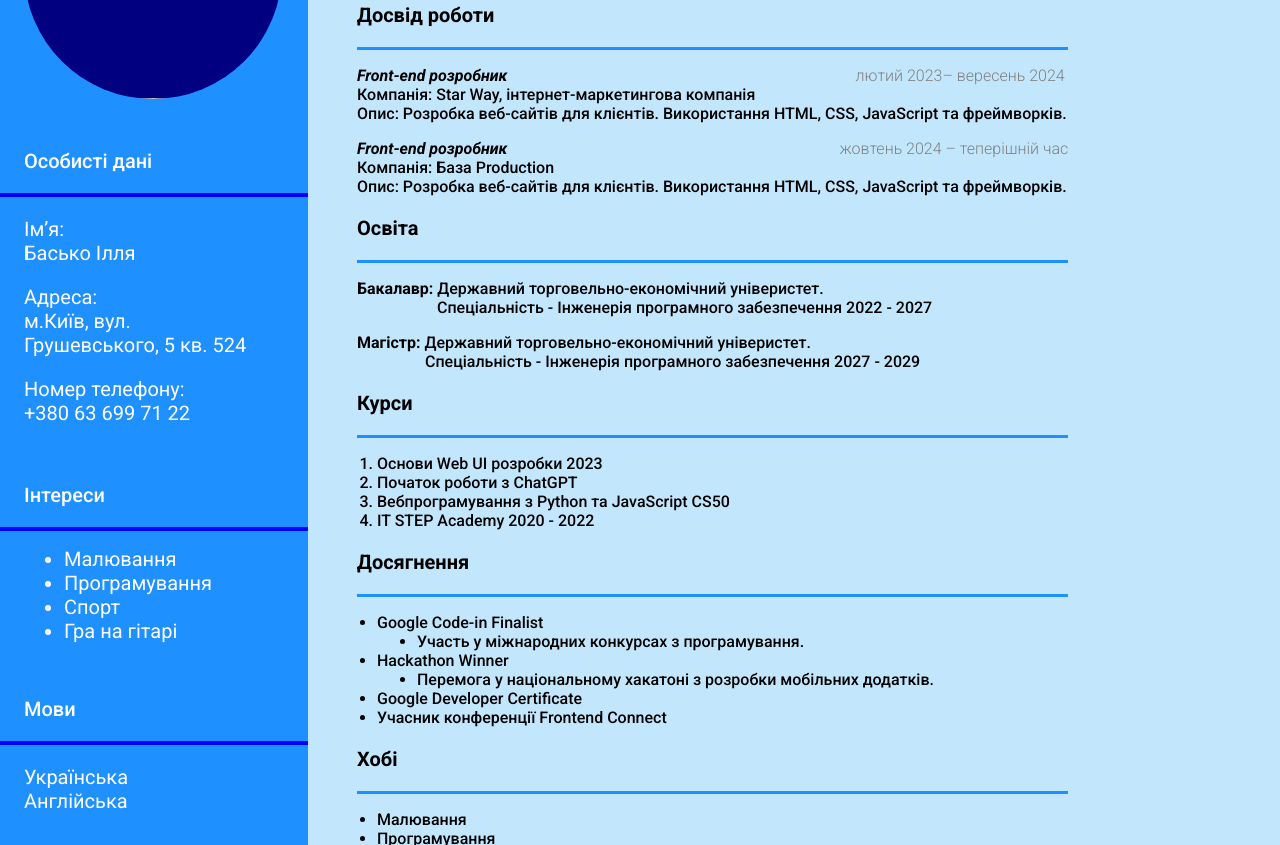
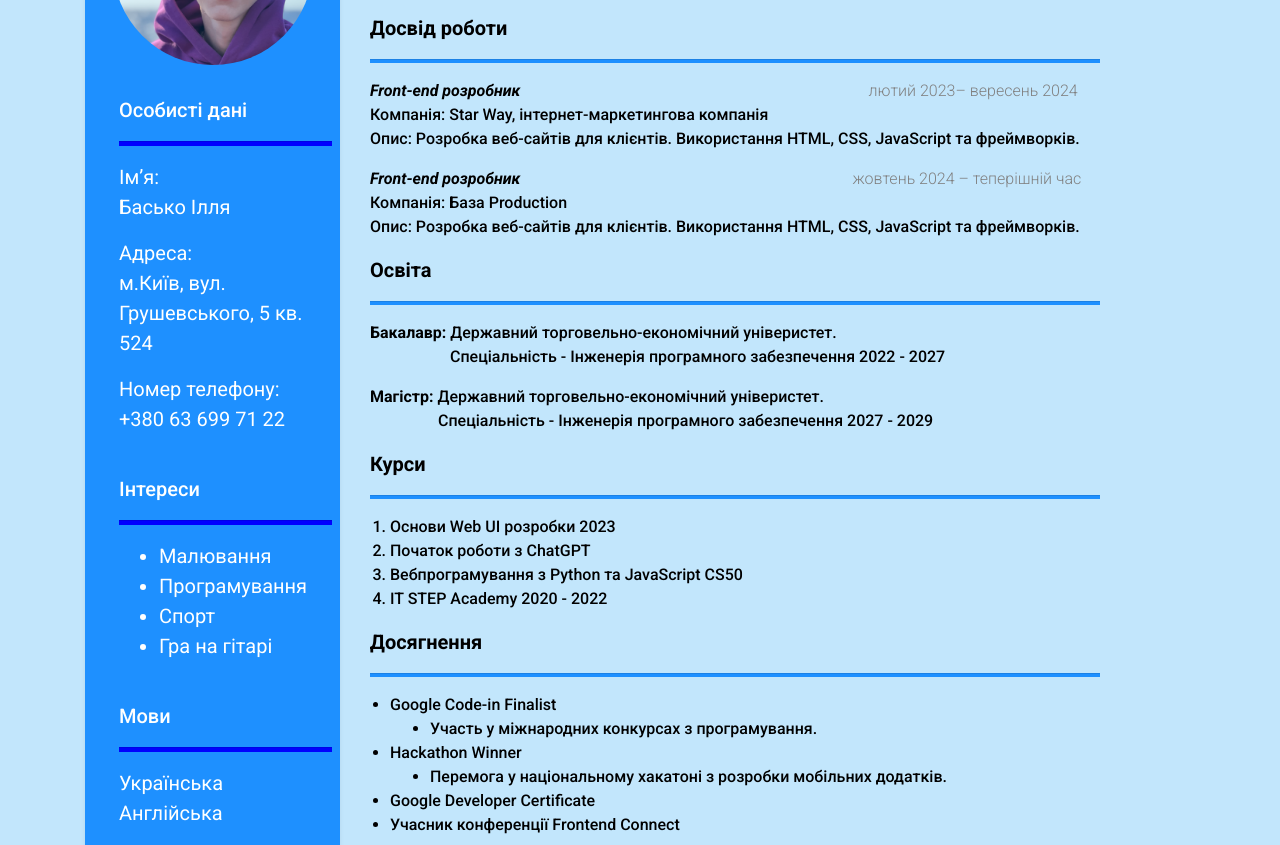
Before and after one commit to Daveabi7/IndependentWork-Resume, a plain HTML site: page index.html in a window 1280 px wide. Shown: the part 179-1024 px from the top of the page. Drawn offline with nearby package versions, Linux system fonts and the light colour scheme.

Commit message:
Update index.html

```diff
--- a/index.html
+++ b/index.html
@@ -1,29 +1,40 @@
 <!DOCTYPE html>
-<html>
-    <!-- Required meta tags -->
+<head>
   <meta charset="utf-8">
-  <meta name="viewport" content="width=device-width, initial-scale=1, shrink-to-fit=no">
+  <meta name="viewport" content="width=device-width, initial-scale=1">
+  <title>Homework 2.0</title>
 
-  <!-- Bootstrap CSS -->
-  <!-- link rel="stylesheet" href="https://stackpath.bootstrapcdn.com/bootstrap/4.2.1/css/bootstrap.min.css" integrity="sha384-GJzZqFGwb1QTTN6wy59ffF1BuGJpLSa9DkKMp0DgiMDm4iYMj70gZWKYbI706tWS" crossorigin="anonymous"-->
+  <link rel="stylesheet" href="https://stackpath.bootstrapcdn.com/bootstrap/4.2.1/css/bootstrap.min.css" integrity="sha384-GJzZqFGwb1QTTN6wy59ffF1BuGJpLSa9DkKMp0DgiMDm4iYMj70gZWKYbI706tWS" crossorigin="anonymous">
   <link rel="stylesheet" type="text/css" href="css/style.css">
   <link rel="icon" type="images/png" sizes="40x40" href="images/ava.png">
   <link rel="preconnect" href="https://fonts.googleapis.com">
   <link rel="preconnect" href="https://fonts.gstatic.com" crossorigin>
   <link href="https://fonts.googleapis.com/css2?family=Roboto:ital,wght@0,100;0,300;0,400;0,500;0,700;0,900;1,100;1,300;1,400;1,500;1,700;1,900&display=swap" rel="stylesheet">
+</head>
 
-  <title>Homework</title>
 <body>
-    <div id="square" class="hgh">
-        <img src="./images/Iam.png" alt="" id="circle" class="hgh" >
+
+  <!-- <header>
+    <div class="shadow-sm rounded">
+      <img class="d-block mx-auto" src="img/Anime.png" width="200" draggable="false" alt="Logo">
+    </div>
+  </header>-->
+
+  <!-- MAIN -->
+  <main class="pt-3">
+    <div class="container">
+      <div class="row">
+        <div class="col-md-3 rounded">
+          <div class="blog-sidebar p-2 shadow-sm rounded colorr">
+            <img src="img/Iam.png" class="img-fluid rounded-circle img-fluid.rounded-circle hgh" width="200" alt="Basko">
         <p class="roboto-medium">Особисті дані</p>
-        <hr color="0000FF" size="4" class="linia">
+        <hr color="0000FF" style="height:4px; margin-left: 26px;">
         <p class="roboto-regular">Ім’я:<br>Басько Ілля</p>
         <p class="roboto-regular">Адреса:<br>м.Київ, вул.<br>Грушевського, 5 кв. 524</p>
         <p class="roboto-regular">Номер телефону:<br>+380 63 699 71 22</p>
         <br>
         <p class="roboto-medium">Інтереси</p>
-        <hr color="0000FF" size="4" class="linia">
+        <hr color="0000FF" style="height:4px; margin-left: 26px;">
         <ul style="list-style-type:disc;">
             <li class="roboto-regular">Малювання</li>
             <li class="roboto-regular">Програмування</li>
@@ -32,16 +43,17 @@
           </ul>
           <br>
         <p class="roboto-medium">Мови</p>
-        <hr color="0000FF" size="4" class="linia">
-        <p class="roboto-regular">Українська<br>Англійська</p>
-    </div>
+        <hr color="0000FF" style="height:4px; margin-left: 26px;"">
+        <p class="roboto-regular enter">Українська<br>Англійська</p>
+          </div>
+        </div>
 
-    <div id="right-text">
-      <p class="roboto-mediumm minustwo">Басько Ілля Сергійович</p>
+        <div class="col-md-8 rounded">
+          <p class="roboto-mediumm minustwo">Басько Ілля Сергійович</p>
       <p class="textone minusone">Lorem ipsum dolor sit amet consectetur. Id egestas non etiam sollicitudin lectus neque.<br>Fringilla libero cursus ante eget. Non massa aliquet sit ornare sodales. Turpis felis cursus<br>faucibus sed cursus eget velit nisl lacus.</p>
 
       <p class="texttwo">Досвід роботи</p>
-      <hr color="#1E90FF" size="3">
+      <hr color="#1E90FF" style="height:3px;">
       <p class="textone"><em class="text">Front-end розробник</em> &ensp;&emsp;&emsp;&emsp;&emsp;&emsp;&emsp;&emsp;&emsp;&emsp;&emsp;&emsp;&emsp;&emsp;&emsp;&emsp;&emsp;&emsp;&emsp;&emsp;&emsp;&emsp;<v class="www">лютий 2023– вересень 2024</v>
         <br>Компанія: Star Way, інтернет-маркетингова компанія
         <br>Опис: Розробка веб-сайтів для клієнтів. Використання HTML, CSS, JavaScript та фреймворків.</p>
@@ -50,14 +62,14 @@
         <br>Опис: Розробка веб-сайтів для клієнтів. Використання HTML, CSS, JavaScript та фреймворків.</p>
 
         <p class="texttwo">Освіта</p>
-      <hr color="#1E90FF" size="3">
+      <hr color="#1E90FF" style="height:3px;">
       <p class="textone"><b class="text">Бакалавр:</b> Державний торговельно-економічний універистет.
         <br>&emsp;&emsp;&emsp;&emsp;&emsp;Спеціальність - Інженерія програмного забезпечення 2022 - 2027</p>
       <p class="textone"><b class="text">Магістр:</b> Державний торговельно-економічний універистет.
         <br>&emsp;&emsp;&emsp;&emsp;&nbsp;Спеціальність - Інженерія програмного забезпечення 2027 - 2029</p>
 
         <p class="texttwo">Курси</p>
-      <hr color="#1E90FF" size="3">
+      <hr color="#1E90FF" style="height:3px;">
       <ol class="point">
         <li class="textone">Основи Web UI розробки 2023</li>
         <li class="textone">Початок роботи з ChatGPT</li>
@@ -66,7 +78,7 @@
     </ol>
 
     <p class="texttwo">Досягнення</p>
-      <hr color="#1E90FF" size="3">
+      <hr color="#1E90FF" style="height:3px;">
       <ul style="list-style-type:disc;" class="point">
         <li class="textone">Google Code-in Finalist</li>
           <ul style="list-style-type:disc;">
@@ -81,14 +93,18 @@
       </ul>
 
       <p class="texttwo">Хобі</p>
-        <hr color="#1E90FF" size="3">
+        <hr color="#1E90FF" style="height:3px;">
         <ul style="list-style-type:disc;" class="point">
           <li class="textone">Малювання</li>
           <li class="textone">Програмування</li>
           <li class="textone">Спорт</li>
           <li class="textone">Гра на гітарі</li>
         </ul>
+        </div>
+      </div>
+    </div>
+  </main>
 
-    </div>
 </body>
+
 </html>
```
